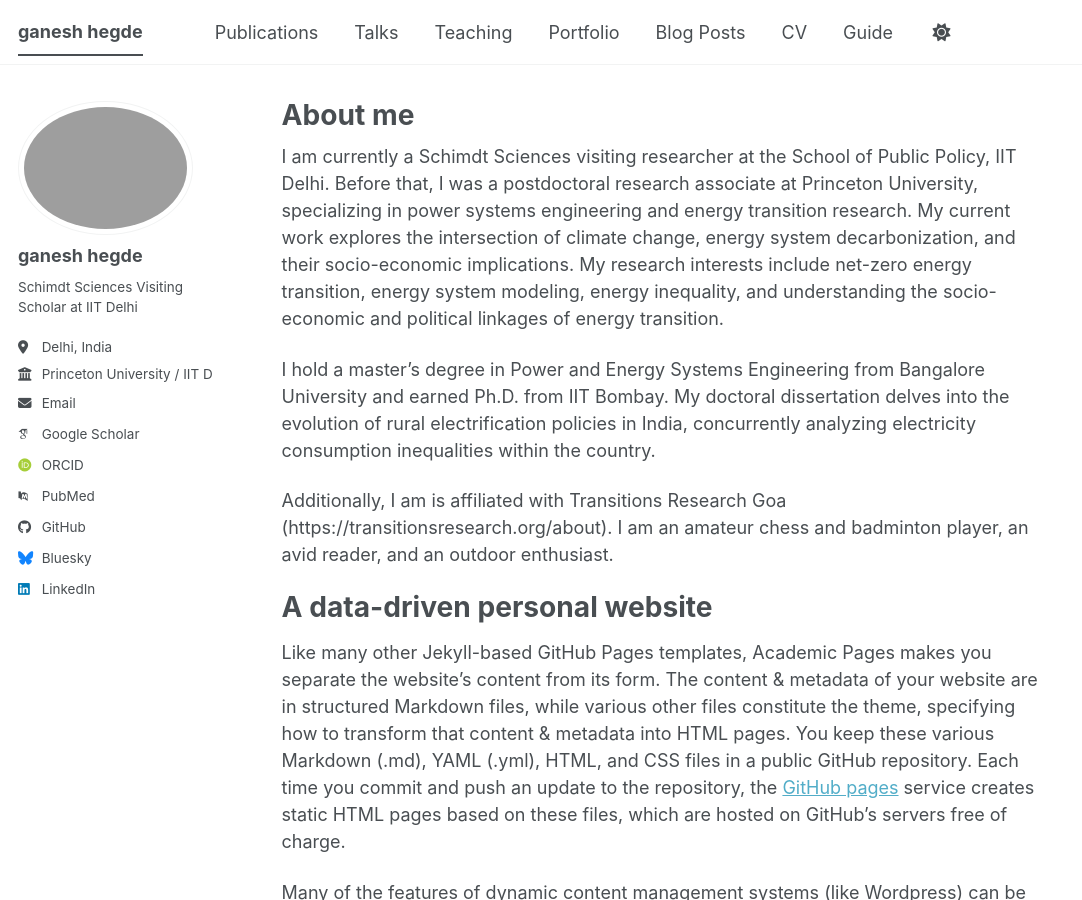
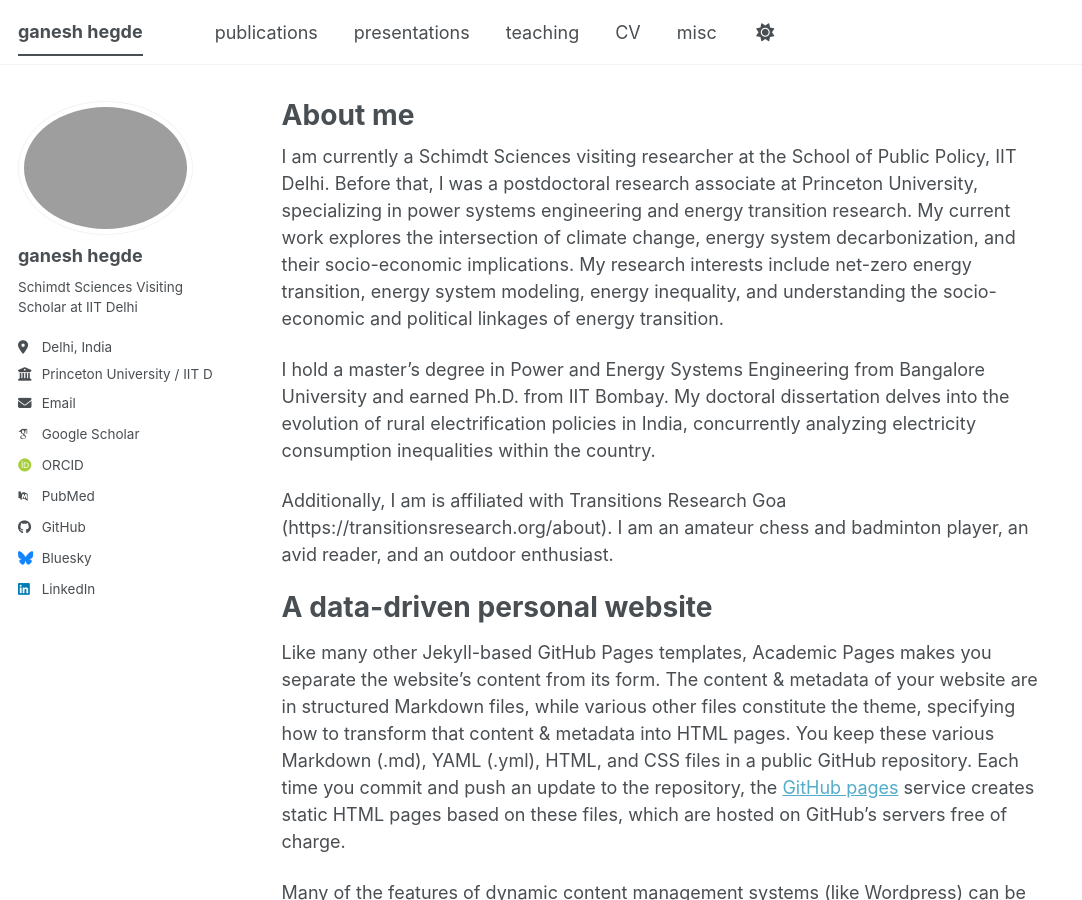
Before and after one commit to ghegde05/ghegde05.github.io, a Jekyll site: the page built from _pages/about.md, in a window 1280 px wide and 900 px high. Shown: the whole window, without its empty margins (0-1082 px from the left). Built offline with Jekyll 4.4.1, drawn with Linux system fonts in a browser that asks for light colours; some web fonts are replaced; a script bundle is joined from its source files by our own code; library files that are not in the unit come from our copies.

Commit message:
navigation.yml

```diff
--- a/_data/navigation.yml
+++ b/_data/navigation.yml
@@ -8,26 +8,21 @@
 #      Markdown formatted page while the second is generated using JSON.
 
 main:
-  - title: "Publications"
+  - title: "publications"
     url: /publications/
 
-  - title: "Talks"
+  - title: "presentations"
     url: /talks/
 
-  - title: "Teaching"
+  - title: "teaching"
     url: /teaching/
-
-  - title: "Portfolio"
-    url: /portfolio/
-
-  - title: "Blog Posts"
-    url: /year-archive/
 
   - title: "CV"
     url: /cv/
 
+  - title: "misc"
+    url: /year-archive/
+
+
   # - title: "CV"
   #   url: /cv-json/
-
-  - title: "Guide"
-    url: /markdown/
```
